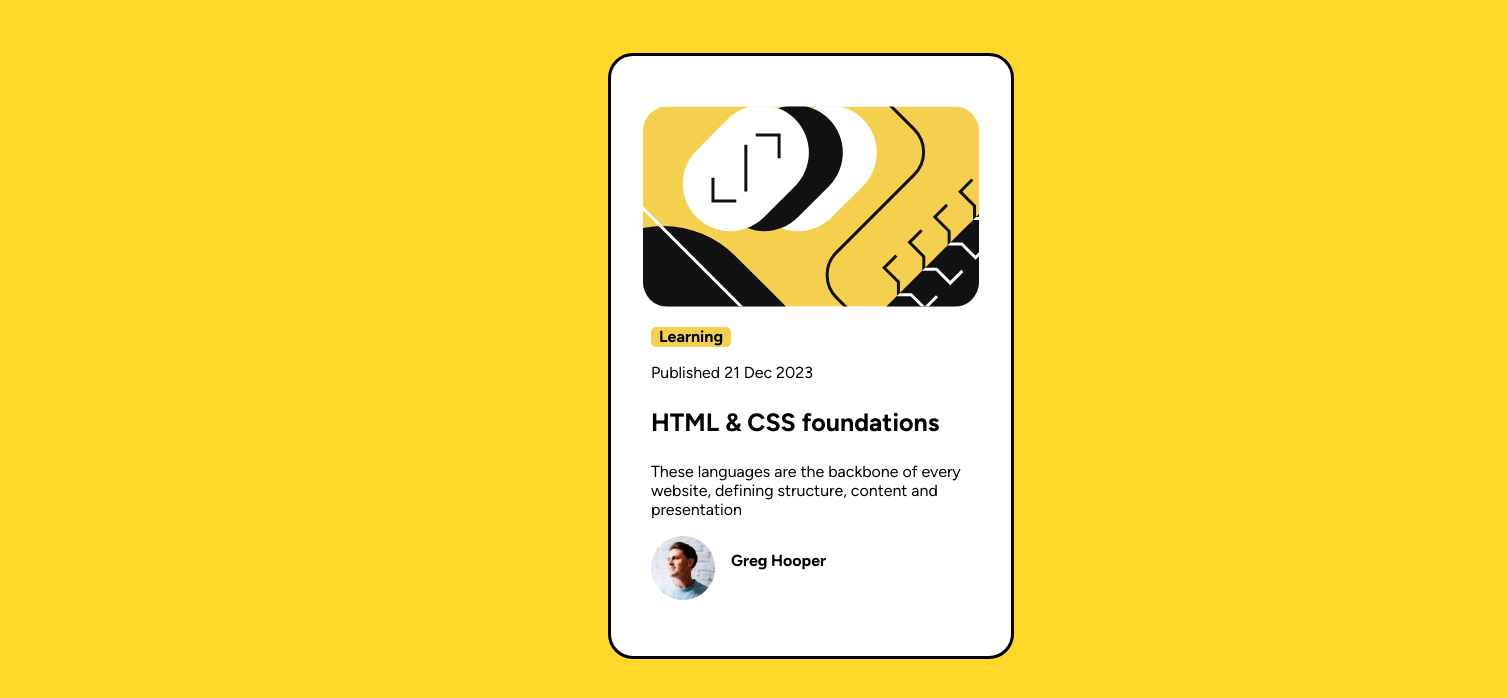
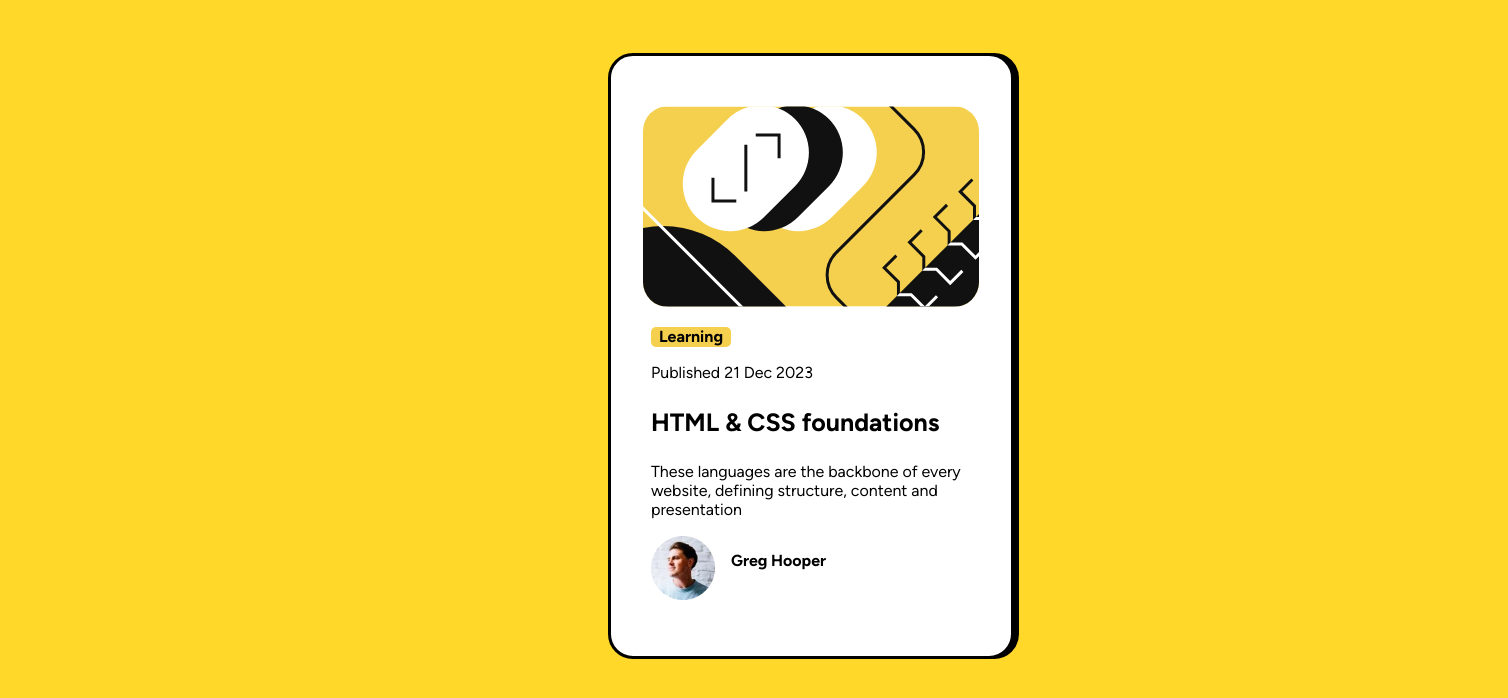
Before and after one commit to felipehmora/componente-de-blog, a plain HTML site: page index.html in a window 1280 px wide. Shown: the whole page, 1508 px wide, since content can reach past the window. Drawn offline with Linux system fonts and the light colour scheme.

Commit message:
black shadow

```diff
--- a/index.html
+++ b/index.html
@@ -42,6 +42,7 @@
           </div>
         </div>
       </div>
+      <div class="card card-shadow"></div>
       <div></div>
     </div>
   </body>
--- a/styles/style.css
+++ b/styles/style.css
@@ -28,14 +28,14 @@
 
 .card-shadow {
   background-color: black;
-  width: 400px;
+  width: 45px;
   height: 600px;
   border-style: solid;
   border-color: black;
   border-radius: 25px;
-  margin-top: 45px;
+  margin-left: 60px;
   margin-bottom: 25px;
-  z-index: 0;
+  z-index: -1;
 }
 
 .card-image {
```
